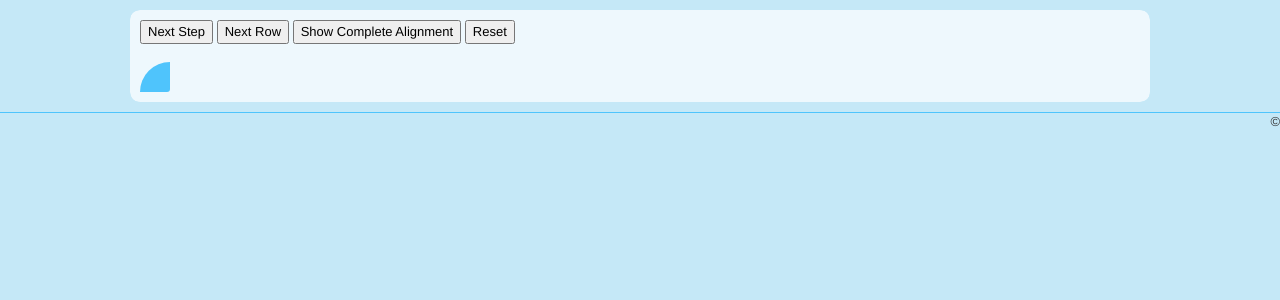
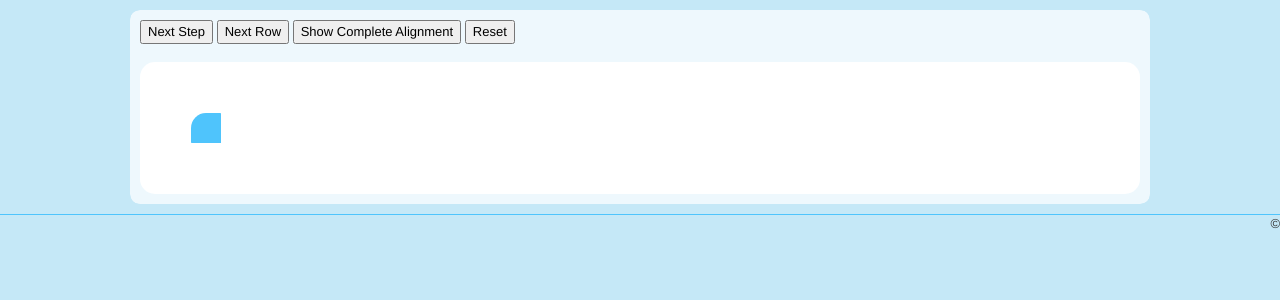
Before and after one commit to FlorianWolters/SequenceAlignment, a PHP site: template src/www/assets/views/matrix.html.twig in a window 1280 px wide. Shown: the part 80-380 px from the top of the page. Run offline with PHP 8.4, Linux system fonts and the light colour scheme; the template is opened without the code that fills it, so the values that code supplies are empty; some libraries are stand-ins or nearby versions.

Commit message:
CSS Styling
Table

```diff
--- a/src/www/assets/css/style.css
+++ b/src/www/assets/css/style.css
@@ -49,10 +49,15 @@ div[role="main"] {
         no-repeat, no-repeat, no-repeat, no-repeat, repeat;
 }
 
+div#matrix {
+    background-color: #fff;
+    border-radius: 15px;
+    overflow: visible;
+    padding: 50px;
+}
+
 table#matrix {
-    border-width: 0px;
-    border-style: solid;
-    border-color: #4fc4fc;
+    background-color: #fff;
 }
 
 table#matrix td {
@@ -61,7 +66,7 @@ table#matrix td {
     border-width: 1px;
     border-style: solid;
     border-color: #fff;
-    border-radius: 10px;
+    border-radius: 2px;
     background-color: #c5e8f7;
     text-transform: uppercase;
     text-align: center;
@@ -69,37 +74,31 @@ table#matrix td {
     padding: 0px;
 }
 table#matrix td.topRow {
-    border-width: 1px;
-    border-radius: 5px;
     font-weight: bold;
     background-color: #4fc4fc;
 }
 
 table#matrix td.leftColumn {
-    border-width: 1px;
-    border-radius: 5px;
     font-weight: bold;
     background-color: #4fc4fc;
 }
 
 table#matrix td.topLeftCell {
-    border-width: 0px;
-    border-radius: 50px 0 5px 0;
+    border-top-left-radius: 15px;
     font-weight: bold;
     background-color: #4fc4fc;
 }
 table#matrix td.topRightCell {
-    border-width: 0px;
-    border-radius: 5px 10px 5px 5px;
+    border-top-right-radius: 15px;
     font-weight: bold;
     background-color: #4fc4fc;
 }
 table#matrix td.bottomRightCell {
+    border-bottom-right-radius: 15px;
     background-color: #c5e8f7;
 }
 table#matrix td.bottomLeftCell {
-    border-width: 0px;
-    border-radius: 5px 5px 5px 10px;
+    border-bottom-left-radius: 15px;
     font-weight: bold;
     background-color: #4fc4fc;
 }
@@ -124,3 +123,12 @@ div#copyright p {
     font-size: 80%;
     padding-right: 10px;
 }
+
+/* BUTTON AND FORM STYLING*/
+input[type="button"]{
+
+}
+
+input[type="text"]{
+
+}
```
